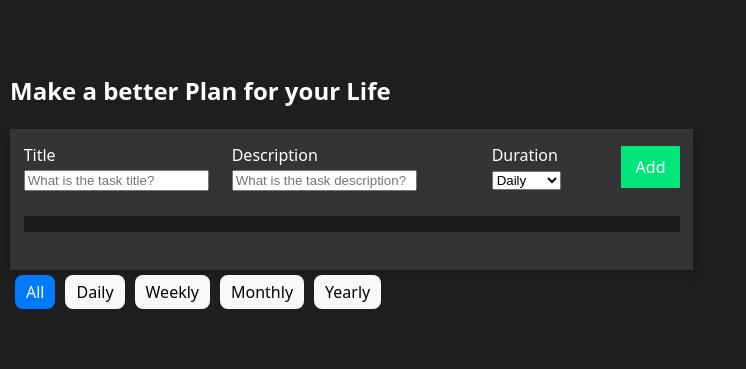
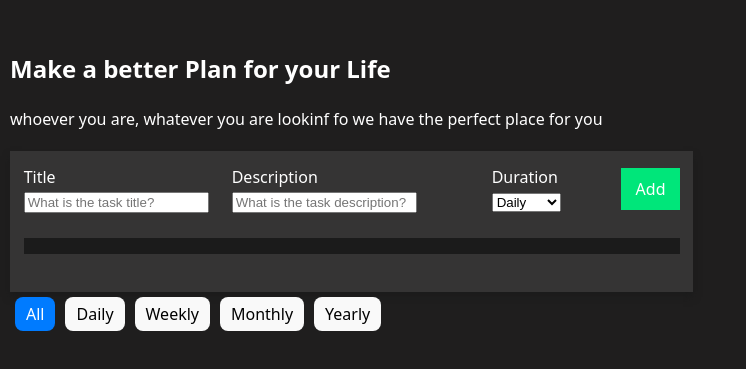
Before and after one commit to Niyonagize6369/todo-app, a React (Vite) app: page / in a window 1280 px wide. Shown: the part 219-588 px from the top of the page, without its empty margins (0-746 px from the left). Built offline with nearby package versions, Linux system fonts and the light colour scheme.

Commit message:
this is My todo-app

```diff
--- a/src/App.css
+++ b/src/App.css
@@ -6,6 +6,9 @@ body{
 }
 h1{
   text-align: center;
+}
+p{
+  font-size: medium;
 }
 
 .todo-wrapper{
--- a/src/App.jsx
+++ b/src/App.jsx
@@ -71,6 +71,9 @@ function App() {
   return (
     <div>
       <h2>Make a better Plan for your Life </h2>
+      <p>whoever you are, whatever you are lookinf fo we
+        have the perfect place for you
+      </p>
 
       <div className='todo-wrapper'>
         <div className='todo-input'>
```
